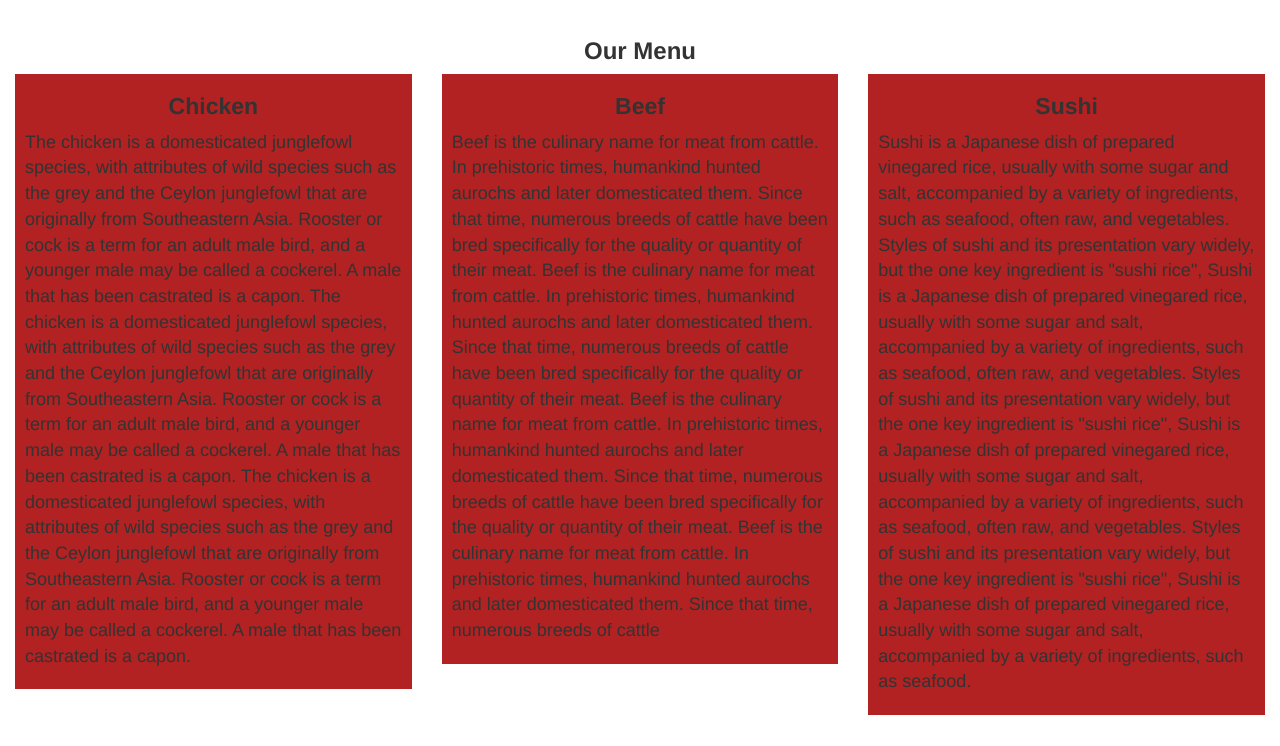
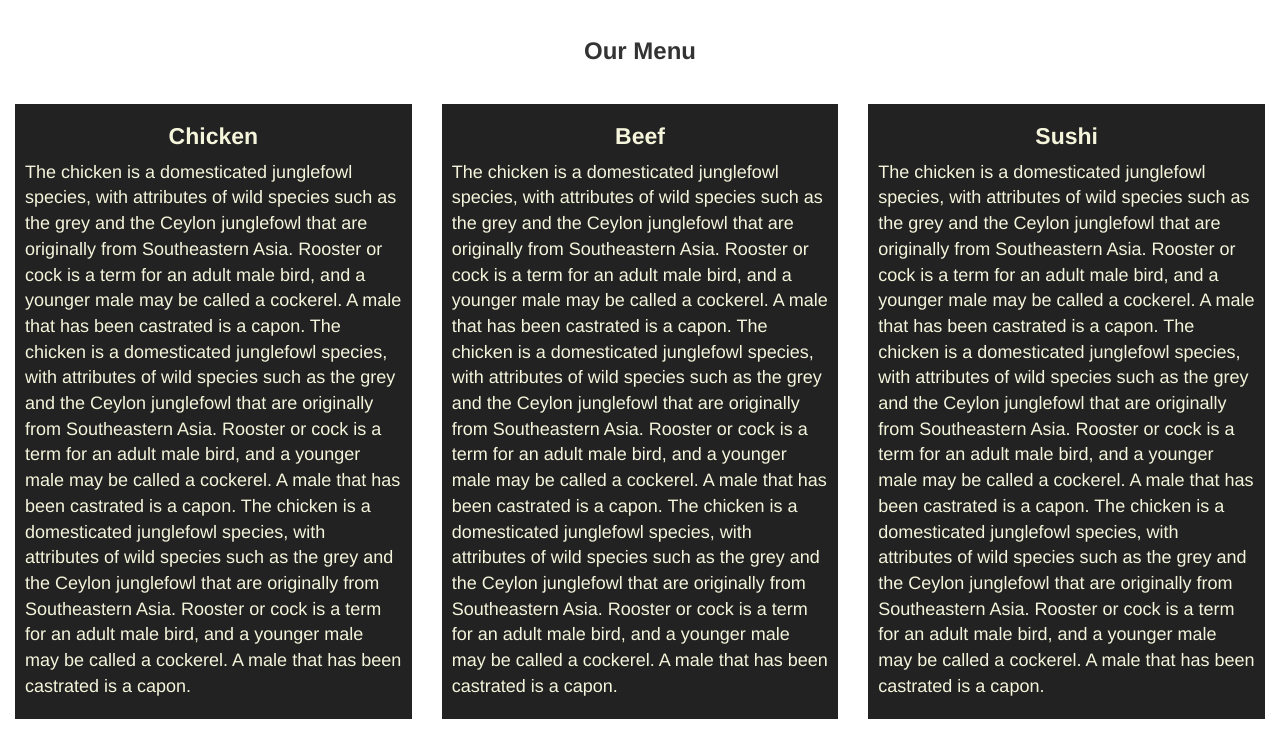
Before and after one commit to adetoyese607/coursera-assignment, a plain HTML site: page index.html in a window 1280 px wide. Shown: the part 54-800 px from the top of the page. Drawn offline with nearby package versions, Linux system fonts and the light colour scheme.

Commit message:
coding assignment

```diff
--- a/css/style.css
+++ b/css/style.css
@@ -11,6 +11,7 @@ hr.visible-xs{
 }
 h3.text-center{
     font-weight: 900;
+    padding-bottom: 30px;
 
 }
 
@@ -24,15 +25,17 @@ h3.text-center{
 }
 
 .meal{
-  background-color: firebrick;
+  background-color: #222222;
   padding: 10px;
   min-height: 100px;
 }
 .meal h4{
     font-size: 23px;
     font-weight: 700;
+    color: beige;
 }
 
 .meal p{
     font-size: 18px;
+    color: beige;
 }
--- a/index.html
+++ b/index.html
@@ -80,24 +80,24 @@
     <div class="menu col-md-4 col-sm-6">
       <div  class="meal" id="beef">
         <h4 class="text-center">Beef</h4>
-        <p>Beef is the culinary name for meat from cattle.
-           In prehistoric times, humankind hunted aurochs and later
-           domesticated them. Since that time, numerous breeds of cattle
-           have been bred specifically for
-           the quality or quantity of their meat.
-           Beef is the culinary name for meat from cattle.
-           In prehistoric times, humankind hunted aurochs and later
-           domesticated them. Since that time, numerous breeds of cattle
-           have been bred specifically for
-           the quality or quantity of their meat.
-           Beef is the culinary name for meat from cattle.
-           In prehistoric times, humankind hunted aurochs and later
-           domesticated them. Since that time, numerous breeds of cattle
-           have been bred specifically for
-           the quality or quantity of their meat.
-           Beef is the culinary name for meat from cattle.
-           In prehistoric times, humankind hunted aurochs and later
-           domesticated them. Since that time, numerous breeds of cattle
+        <p> The chicken is a domesticated junglefowl
+          species, with attributes of wild species such as
+          the grey and the Ceylon junglefowl that are originally
+          from Southeastern Asia. Rooster or cock is a term for an
+          adult male bird, and a younger male may be called a cockerel.
+         A male that has been castrated is a capon.
+         The chicken is a domesticated junglefowl
+         species, with attributes of wild species such as
+         the grey and the Ceylon junglefowl that are originally
+         from Southeastern Asia. Rooster or cock is a term for an
+         adult male bird, and a younger male may be called a cockerel.
+        A male that has been castrated is a capon.
+        The chicken is a domesticated junglefowl
+          species, with attributes of wild species such as
+          the grey and the Ceylon junglefowl that are originally
+          from Southeastern Asia. Rooster or cock is a term for an
+          adult male bird, and a younger male may be called a cockerel.
+         A male that has been castrated is a capon.
 
           </p>
       </div>
@@ -106,24 +106,25 @@
       <div  class="meal" id="sushi">
         <h4 class="text-center">Sushi</h4>
         <p>
-          Sushi is a Japanese dish of prepared vinegared rice,
-           usually with some sugar and salt, accompanied by a variety
-           of ingredients, such as seafood, often raw, and vegetables.
-            Styles of sushi and its presentation vary widely, but the one
-             key ingredient is "sushi rice",
-             Sushi is a Japanese dish of prepared vinegared rice,
-             usually with some sugar and salt, accompanied by a variety
-             of ingredients, such as seafood, often raw, and vegetables.
-              Styles of sushi and its presentation vary widely, but the one
-               key ingredient is "sushi rice",
-               Sushi is a Japanese dish of prepared vinegared rice,
-               usually with some sugar and salt, accompanied by a variety
-               of ingredients, such as seafood, often raw, and vegetables.
-                Styles of sushi and its presentation vary widely, but the one
-                 key ingredient is "sushi rice",
-                 Sushi is a Japanese dish of prepared vinegared rice,
-                 usually with some sugar and salt, accompanied by a variety
-                 of ingredients, such as seafood.
+          The chicken is a domesticated junglefowl
+             species, with attributes of wild species such as
+             the grey and the Ceylon junglefowl that are originally
+             from Southeastern Asia. Rooster or cock is a term for an
+             adult male bird, and a younger male may be called a cockerel.
+            A male that has been castrated is a capon.
+            The chicken is a domesticated junglefowl
+            species, with attributes of wild species such as
+            the grey and the Ceylon junglefowl that are originally
+            from Southeastern Asia. Rooster or cock is a term for an
+            adult male bird, and a younger male may be called a cockerel.
+           A male that has been castrated is a capon.
+           The chicken is a domesticated junglefowl
+             species, with attributes of wild species such as
+             the grey and the Ceylon junglefowl that are originally
+             from Southeastern Asia. Rooster or cock is a term for an
+             adult male bird, and a younger male may be called a cockerel.
+            A male that has been castrated is a capon.
+
           </p>
 
       </div>
```
